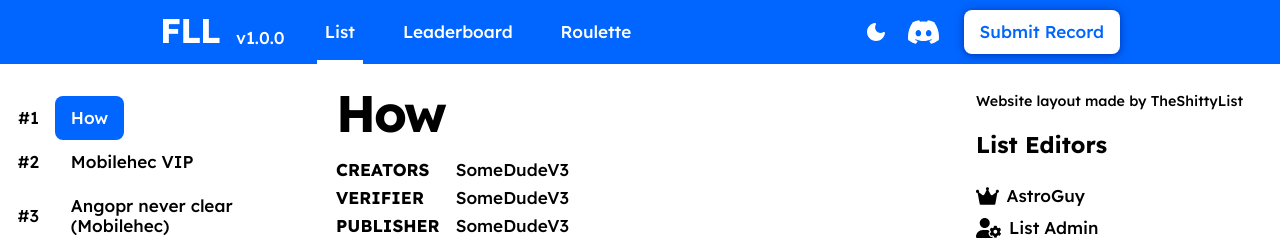
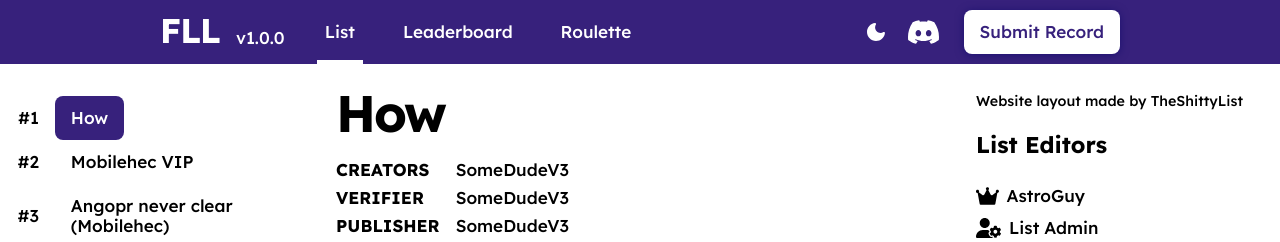
Before and after one commit to Nornide654/flyhecs, a plain HTML site: page index.html in a window 1280 px wide. Shown: the top 242 px of the page. Drawn offline with nearby package versions, Linux system fonts and the light colour scheme.

Commit message:
Update main.css

```diff
--- a/css/main.css
+++ b/css/main.css
@@ -3,7 +3,7 @@
     --color-on-background: black;
     --color-background-hover: #eee;
     --color-on-background-hover: black;
-    --color-primary: #0066ff;
+    --color-primary: #37217c;
     --color-on-primary: white;
     --color-error: #de0000;
     --color-on-error: white;
```
